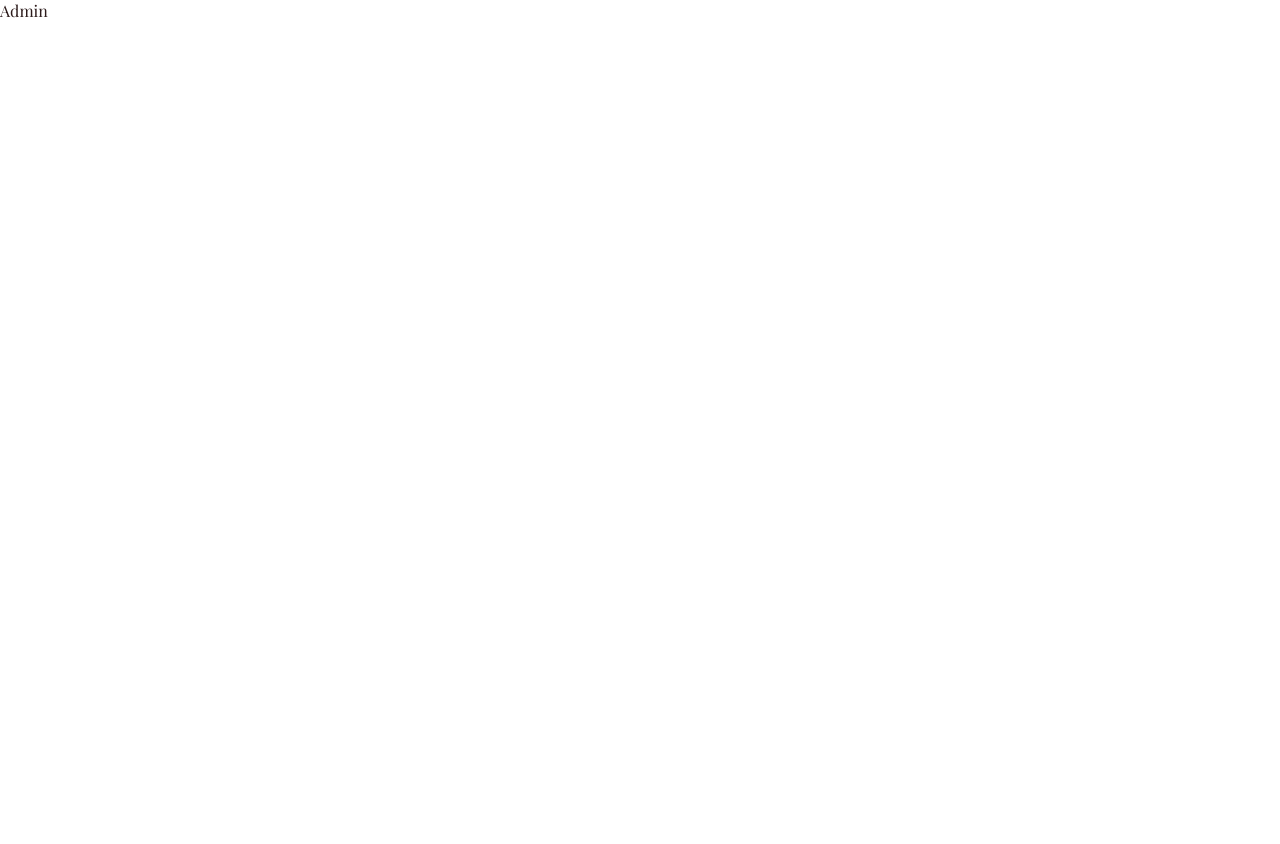
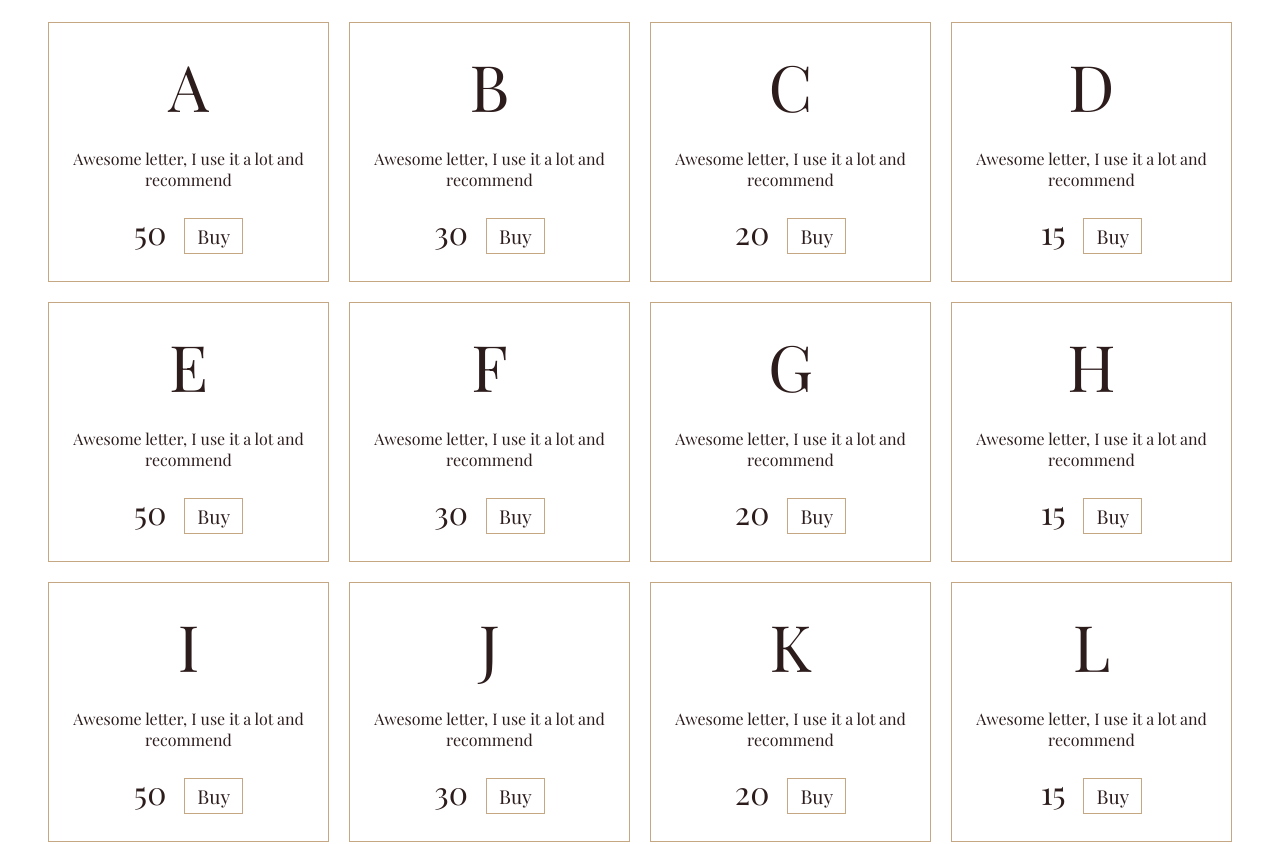
Before and after one commit to ilinieja/poc-react-redux-shop, a React (Create React App) app: page /admin in a window 1280 px wide. Shown: the top 844 px of the page. Before the commit the page ends 800 px from the top, so only its background shows below. Built offline with nearby package versions, Linux system fonts and the light colour scheme.

Commit message:
Extract products listing and add it to cart and admin

```diff
--- a/src/pages/admin/Admin.tsx
+++ b/src/pages/admin/Admin.tsx
@@ -1,3 +1,12 @@
+import { useSelector } from "react-redux";
+import { ProductsListing } from "shared/ProductsListing/ProductsListing";
+import { productsSelectors } from "store/selectors";
+
 export function Admin() {
-  return <>Admin</>;
+  return (
+    <ProductsListing
+      productIds={useSelector(productsSelectors.selectIds)}
+      isAdmin={true}
+    />
+  );
 }
--- a/src/pages/cart/Cart.tsx
+++ b/src/pages/cart/Cart.tsx
@@ -1,3 +1,11 @@
+import { useSelector } from "react-redux";
+import { ProductsListing } from "shared/ProductsListing/ProductsListing";
+import { cartProductsSelectors } from "store/selectors";
+
 export function Cart() {
-  return <>Cart</>;
+  return (
+    <ProductsListing
+      productIds={useSelector(cartProductsSelectors.selectIds)}
+    />
+  );
 }
--- a/src/pages/shop/Shop.module.css
+++ /dev/null
@@ -1,21 +0,0 @@
-.container {
-  display: grid;
-  grid-template-columns: repeat(6, 1fr);
-  grid-gap: 20px;
-  padding: 22px 48px 48px;
-  align-items: center;
-  justify-items: center;
-}
-
-@media only screen and (max-width: 1280px) {
-    .container {
-        grid-template-columns: repeat(4, 1fr);
-    }
-}
-
-@media only screen and (max-width: 768px) {
-    .container {
-        grid-template-columns: repeat(2, 1fr);
-        padding: 22px 24px;
-    }
-}
--- a/src/pages/shop/Shop.tsx
+++ b/src/pages/shop/Shop.tsx
@@ -1,17 +1,9 @@
 import { useSelector } from "react-redux";
-import { Product } from "shared/Product/Product";
+import { ProductsListing } from "shared/ProductsListing/ProductsListing";
 import { productsSelectors } from "store/selectors";
 
-import styles from "./Shop.module.css";
-
 export function Shop() {
-  const productIds = useSelector(productsSelectors.selectIds);
-
   return (
-    <div className={styles.container}>
-      {productIds.map((productId) => (
-        <Product key={productId} productId={productId} />
-      ))}
-    </div>
+    <ProductsListing productIds={useSelector(productsSelectors.selectIds)} />
   );
 }
--- a/src/shared/Product/Product.tsx
+++ b/src/shared/Product/Product.tsx
@@ -32,7 +32,7 @@ export function Product({ className, productId }: ProductProps) {
       <div className={styles.row}>
         <h2 className={styles.title}>{product.id}</h2>
         <span className={styles.subtitle ?? ""}>
-          {cartProduct?.quantity ?? ""}
+          {cartProduct?.quantity || ""}
         </span>
       </div>
       <span className={styles.text}>{product.description ?? ""}</span>
--- a/src/shared/Product/ProductActions/ProductActions.module.css
+++ b/src/shared/Product/ProductActions/ProductActions.module.css
@@ -12,3 +12,11 @@
     font-weight: inherit;
     margin: 0 0 0.5rem 0;
 }
+
+.buttonGroup > .button + .button {
+    margin-left: -1px;
+}
+
+.bold {
+    font-weight: 600;
+}
--- a/src/shared/Product/ProductActions/ProductActions.tsx
+++ b/src/shared/Product/ProductActions/ProductActions.tsx
@@ -1,7 +1,8 @@
 import { EntityId } from "@reduxjs/toolkit";
 import { useDispatch } from "react-redux";
+import classNames from "classnames";
 
-import { cartProductAdded } from "store/cartProducts.slice";
+import { cartProductAdded, cartProductRemoved } from "store/cartProducts.slice";
 import { Button } from "shared/Button/Button";
 
 import styles from "./ProductActions.module.css";
@@ -21,13 +22,29 @@ export function ProductActions({
 
   const onAdd = () =>
     dispatch(cartProductAdded({ productId, currentQuantity: quantity }));
+  const onRemove = () =>
+    dispatch(cartProductRemoved({ productId, currentQuantity: quantity }));
 
   return (
     <div className={styles.container}>
       <h3 className={styles.title}>{price}</h3>
-      <Button className={styles.button} onClick={onAdd}>
-        Buy
-      </Button>
+      {quantity ? (
+        <div className={styles.buttonGroup}>
+          <Button className={styles.button} onClick={onRemove}>
+            -
+          </Button>
+          <Button
+            className={classNames(styles.button, styles.bold)}
+            onClick={onAdd}
+          >
+            +
+          </Button>
+        </div>
+      ) : (
+        <Button className={styles.button} onClick={onAdd}>
+          Buy
+        </Button>
+      )}
     </div>
   );
 }
--- /dev/null
+++ b/src/shared/ProductsListing/ProductsListing.module.css
@@ -0,0 +1,21 @@
+.container {
+    display: grid;
+    grid-template-columns: repeat(6, 1fr);
+    grid-gap: 20px;
+    padding: 22px 48px 48px;
+    align-items: center;
+    justify-items: center;
+  }
+
+  @media only screen and (max-width: 1280px) {
+      .container {
+          grid-template-columns: repeat(4, 1fr);
+      }
+  }
+
+  @media only screen and (max-width: 768px) {
+      .container {
+          grid-template-columns: repeat(2, 1fr);
+          padding: 22px 24px;
+      }
+  }
--- /dev/null
+++ b/src/shared/ProductsListing/ProductsListing.tsx
@@ -0,0 +1,26 @@
+import { EntityId } from "@reduxjs/toolkit";
+import classNames from "classnames";
+
+import { Product } from "shared/Product/Product";
+
+import styles from "./ProductsListing.module.css";
+
+export interface ProductsListingProps {
+  productIds: EntityId[];
+  isAdmin?: boolean;
+  className?: string;
+}
+
+export function ProductsListing({
+  productIds,
+  isAdmin,
+  className,
+}: ProductsListingProps) {
+  return (
+    <div className={classNames(styles.container, className)}>
+      {productIds.map((productId) => (
+        <Product key={productId} productId={productId} isAdmin={isAdmin} />
+      ))}
+    </div>
+  );
+}
```
